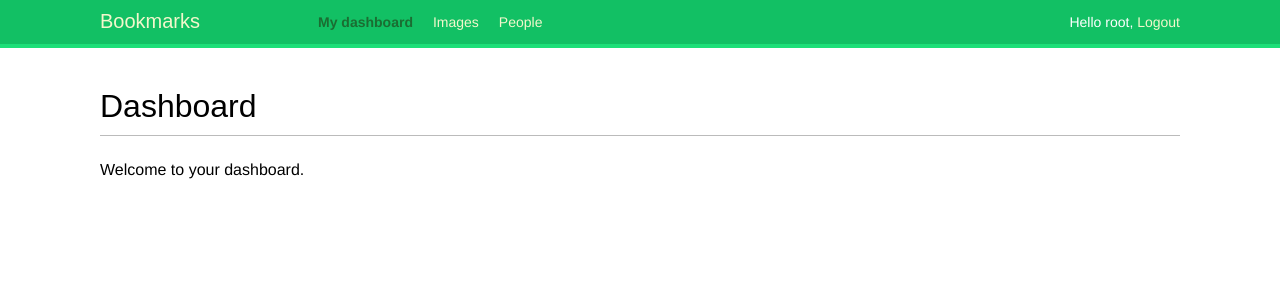
After one commit to kevalsakhiya/django-projects, a Django app: page /account/ in a window 1280 px wide. The commit adds this page. Shown: the top 300 px of the page. Run offline with Django 4.2, Linux system fonts and the light colour scheme; a user stored in the database is signed in; some web fonts are replaced.

Commit message:
login and logout using django authentication views

```diff
--- /dev/null
+++ b/bookmarks/account/templates/account/dashboard.html
@@ -0,0 +1,7 @@
+{% extends "base.html" %}
+{% block title %}Dashboard{% endblock %}
+
+{% block content %}
+    <h1>Dashboard</h1>
+    <p>Welcome to your dashboard.</p>
+{% endblock %}
--- a/bookmarks/account/templates/base.html
+++ b/bookmarks/account/templates/base.html
@@ -11,6 +11,27 @@
     <body>
         <div id="header">
             <span class="logo">Bookmarks</span>
+            {% if request.user.is_authenticated %}
+                <ul class="menu">
+                    <li {% if section == "dashboard" %}class="selected"{% endif %}>
+                        <a href="{% url "dashboard" %}">My dashboard</a>
+                    </li>
+                    <li {% if section == "images" %}class="selected"{% endif %}>
+                        <a href="#">Images</a>
+                    </li>
+                    <li {% if section == "people" %}class="selected"{% endif %}>
+                        <a href="#">People</a>
+                    </li>
+                </ul>
+            {% endif %}
+            <span class="user">
+                {% if request.user.is_authenticated %}
+                    Hello {{ request.user.first_name|default:request.user.username }},
+                    <a href="{% url "logout" %}">Logout</a>
+                {% else %}
+                    <a href="{% url "login" %}">Log-in</a>
+                {% endif %}
+            </span>
         </div>
 
         <div id="content">
--- a/bookmarks/account/urls.py
+++ b/bookmarks/account/urls.py
@@ -1,7 +1,10 @@
 from django.urls import path
 from . import views
-
+from django.contrib.auth import views as auth_views
 
 urlpatterns = [
-    path('login/', views.user_login, name='login'),
+    # path('login/', views.user_login, name='login'),
+    path('login/',auth_views.LoginView.as_view(), name='login'),
+    path('logout/', auth_views.LogoutView.as_view(), name='logout'),
+    path('',views.dashboard,name='dashboard')
 ]
--- a/bookmarks/account/views.py
+++ b/bookmarks/account/views.py
@@ -2,6 +2,7 @@ from django.shortcuts import render
 from django.http import HttpResponse
 from django.contrib.auth import authenticate, login
 from .forms import LoginForm
+from django.contrib.auth.decorators import login_required
 
 
 def user_login(request):
@@ -29,3 +30,11 @@ def user_login(request):
         form = LoginForm()
 
     return render(request, 'account/login.html', {'form': form})
+
+
+@login_required
+def dashboard(request):
+    return render(request,
+                  'account/dashboard.html',
+                  {'section':'dashboard'}
+    )
--- a/bookmarks/bookmarks/settings.py
+++ b/bookmarks/bookmarks/settings.py
@@ -122,3 +122,7 @@ STATIC_URL = 'static/'
 # https://docs.djangoproject.com/en/4.1/ref/settings/#default-auto-field
 
 DEFAULT_AUTO_FIELD = 'django.db.models.BigAutoField'
+
+LOGIN_REDIRECT_URL = 'dashboard'
+LOGIN_URL = 'login'
+LOGOUT_URL = 'logout'
```
Also changed, not shown: bookmarks/account/templates/registration/logged_out.html (added, +12 -0 lines), bookmarks/account/templates/registration/login.html (added, +24 -0 lines), bookmarks/db.sqlite3.
